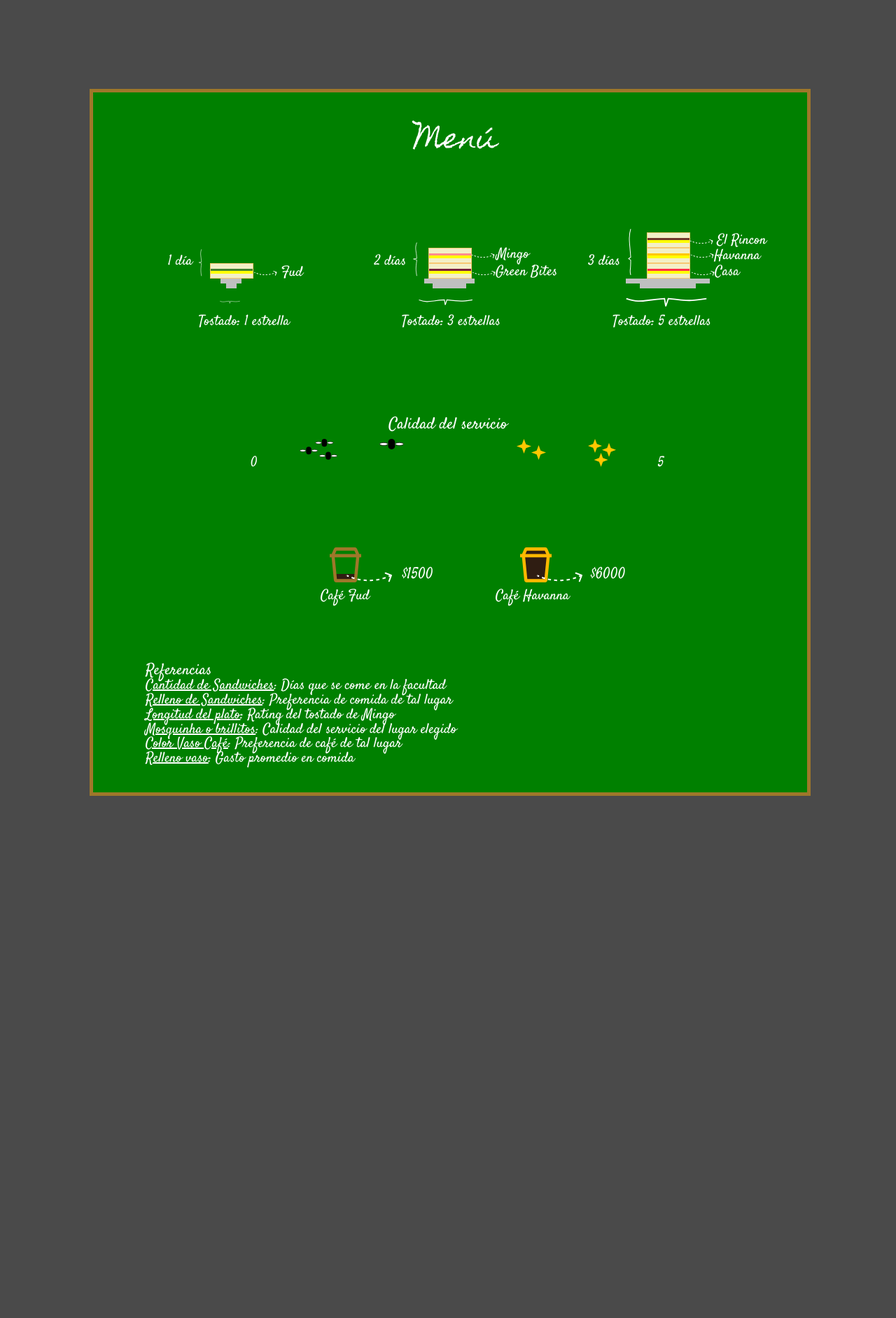
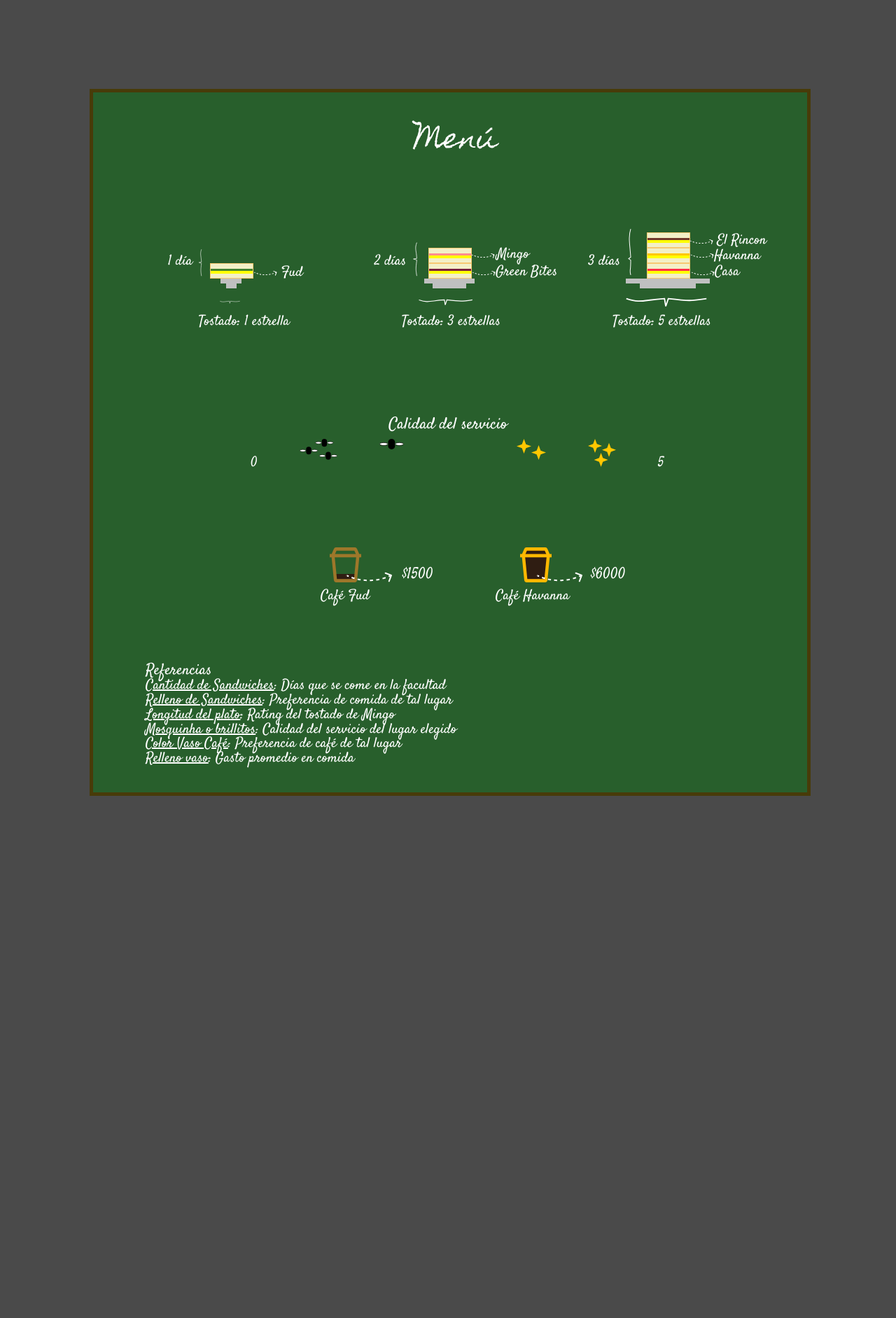
Before and after one commit to emi-verdun/vd_proyecto2, a Svelte app: page / in a window 1280 px wide. Shown: the part 2580-4463 px from the top of the page at 70% size. After the commit the page ends 4085 px from the top, so only its background shows below. Built offline with nearby package versions, Linux system fonts and the light colour scheme; a web font is replaced by a local one.

Commit message:
color menu

```diff
--- a/src/App.svelte
+++ b/src/App.svelte
@@ -147,11 +147,11 @@
 
   </div>
 
-  <div class="info">
+  <!--<div class="info">
     <div class="mesa"></div>
     <div class="pata uno"></div>
     <div class="pata dos"></div>
-  </div>
+  </div>-->
 
 </main>
 
@@ -339,7 +339,7 @@
     z-index: 20;
   }
 
-  .info {
+  /*.info {
     width: 500px;
     display: flex;
     justify-content: center;
@@ -366,6 +366,6 @@
   .dos {
     position: absolute;
     margin-right: 300px;
-  }
+  }*/
 
 </style>
--- a/src/referencias.svelte
+++ b/src/referencias.svelte
@@ -218,8 +218,8 @@
     margin-left: 120px;
     width: 1020px;
     height: 1000px;
-    background-color: green;
-    border:solid 5px #9E772A;
+    background-color: rgba(32, 101, 37, 0.8);
+    border:solid 5px rgba(80, 50, 1, 0.8);
   }
   h3{
    font-family: Homemade Apple;
```
